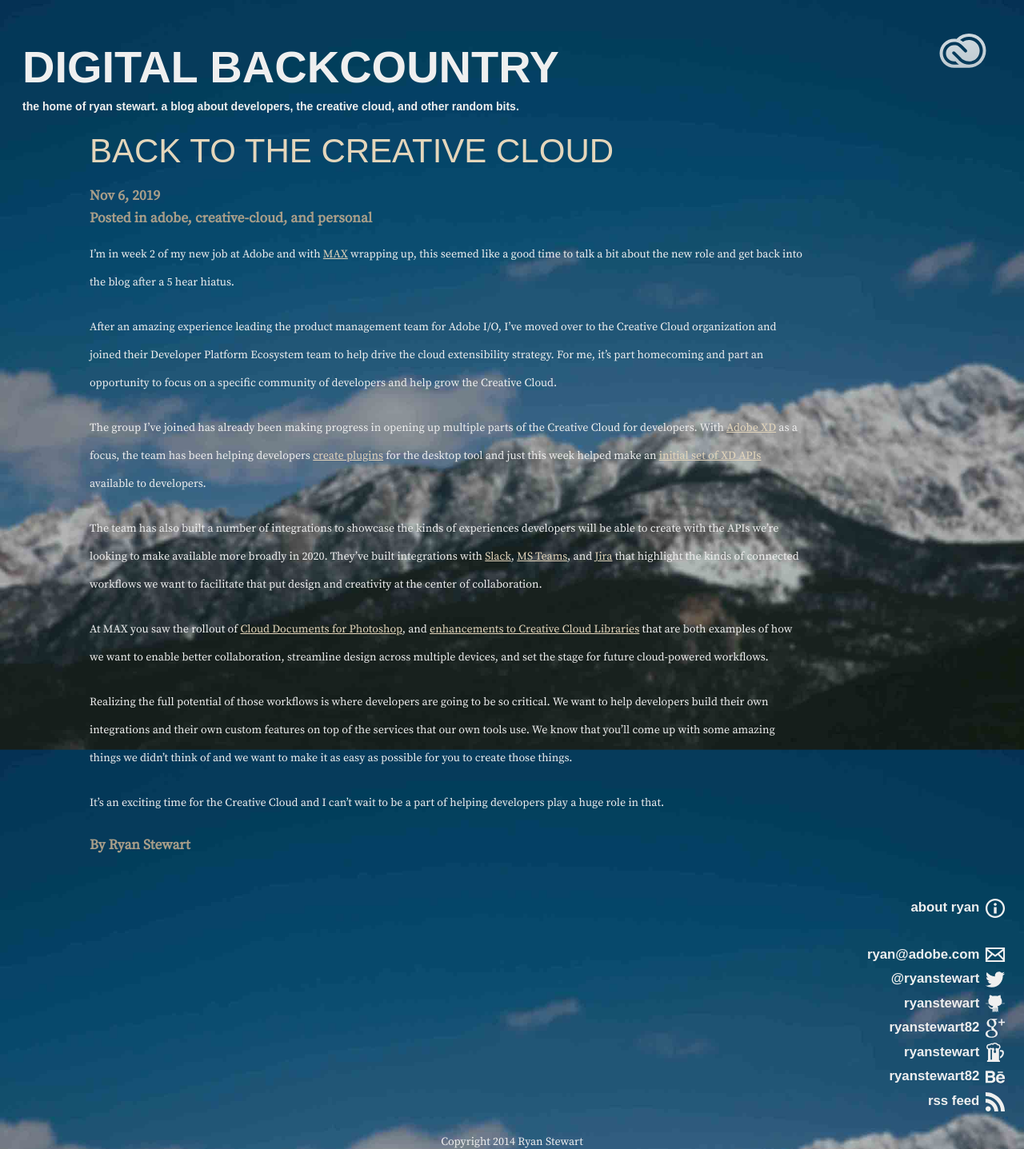
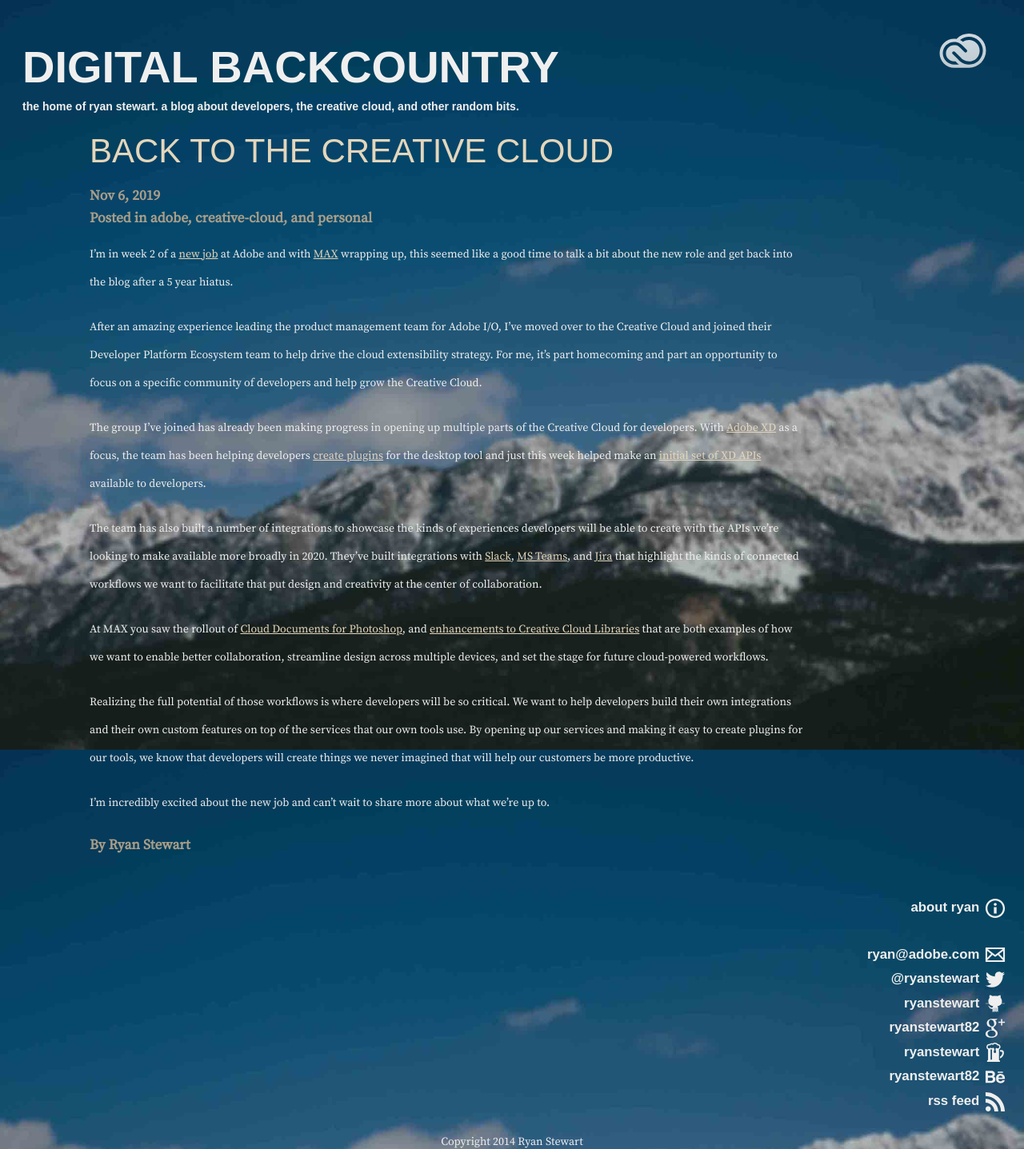
Before and after one commit to ryanstewart/ryanstewart.github.com, a Jekyll site: the page built from _posts/2019-11-06-back-to-the-creative-cloud.md, in a window 1280 px wide. Shown: the whole page at 80% size. Built offline with Jekyll 4.4.1, drawn with Linux system fonts in a browser that asks for light colours.

Commit message:
Update 2019-11-06-back-to-the-creative-cloud.md

```diff
--- a/_posts/2019-11-06-back-to-the-creative-cloud.md
+++ b/_posts/2019-11-06-back-to-the-creative-cloud.md
@@ -4,9 +4,9 @@
 date:   2019-11-06 12:00:00
 categories: adobe creative-cloud personal
 ---
-I'm in week 2 of my new job at Adobe and with [MAX](https://max.adobe.com/) wrapping up, this seemed like a good time to talk a bit about the new role and get back into the blog after a 5 hear hiatus.
+I'm in week 2 of a [new job](https://www.linkedin.com/in/ryanstewart/) at Adobe and with [MAX](https://max.adobe.com/) wrapping up, this seemed like a good time to talk a bit about the new role and get back into the blog after a 5 year hiatus.
 
-After an amazing experience leading the product management team for Adobe I/O, I've moved over to the Creative Cloud organization and joined their Developer Platform Ecosystem team to help drive the cloud extensibility strategy. For me, it's part homecoming and part an opportunity to focus on a specific community of developers and help grow the Creative Cloud.
+After an amazing experience leading the product management team for Adobe I/O, I've moved over to the Creative Cloud and joined their Developer Platform Ecosystem team to help drive the cloud extensibility strategy. For me, it's part homecoming and part an opportunity to focus on a specific community of developers and help grow the Creative Cloud.
 
 The group I've joined has already been making progress in opening up multiple parts of the Creative Cloud for developers. With [Adobe XD](https://www.adobe.com/products/xd.html) as a focus, the team has been helping developers [create plugins](https://adobexdplatform.com/plugin-docs/) for the desktop tool and just this week helped make an [initial set of XD APIs](https://adobexdplatform.com/cloud-content-api-docs/) available to developers.
 
@@ -14,6 +14,6 @@
 
 At MAX you saw the rollout of [Cloud Documents for Photoshop](https://helpx.adobe.com/sea/photoshop/using/cloud-documents-faq.html), and [enhancements to Creative Cloud Libraries](https://theblog.adobe.com/creative-cloud-libraries-putting-all-your-assets-at-your-fingertips-and-making-collaboration-easier-than-ever/) that are both examples of how we want to enable better collaboration, streamline design across multiple devices, and set the stage for future cloud-powered workflows.
 
-Realizing the full potential of those workflows is where developers are going to be so critical. We  want to help developers build their own integrations and their own custom features on top of the services that our own tools use. We know that you'll come up with some amazing things we didn't think of and we want to make it as easy as possible for you to create those things.
+Realizing the full potential of those workflows is where developers will be so critical. We want to help developers build their own integrations and their own custom features on top of the services that our own tools use. By opening up our services and making it easy to create plugins for our tools, we know that developers will create things we never imagined that will help our customers be more productive.
 
-It's an exciting time for the Creative Cloud and I can't wait to be a part of helping developers play a huge role in that.
+I'm incredibly excited about the new job and can't wait to share more about what we're up to.
```
